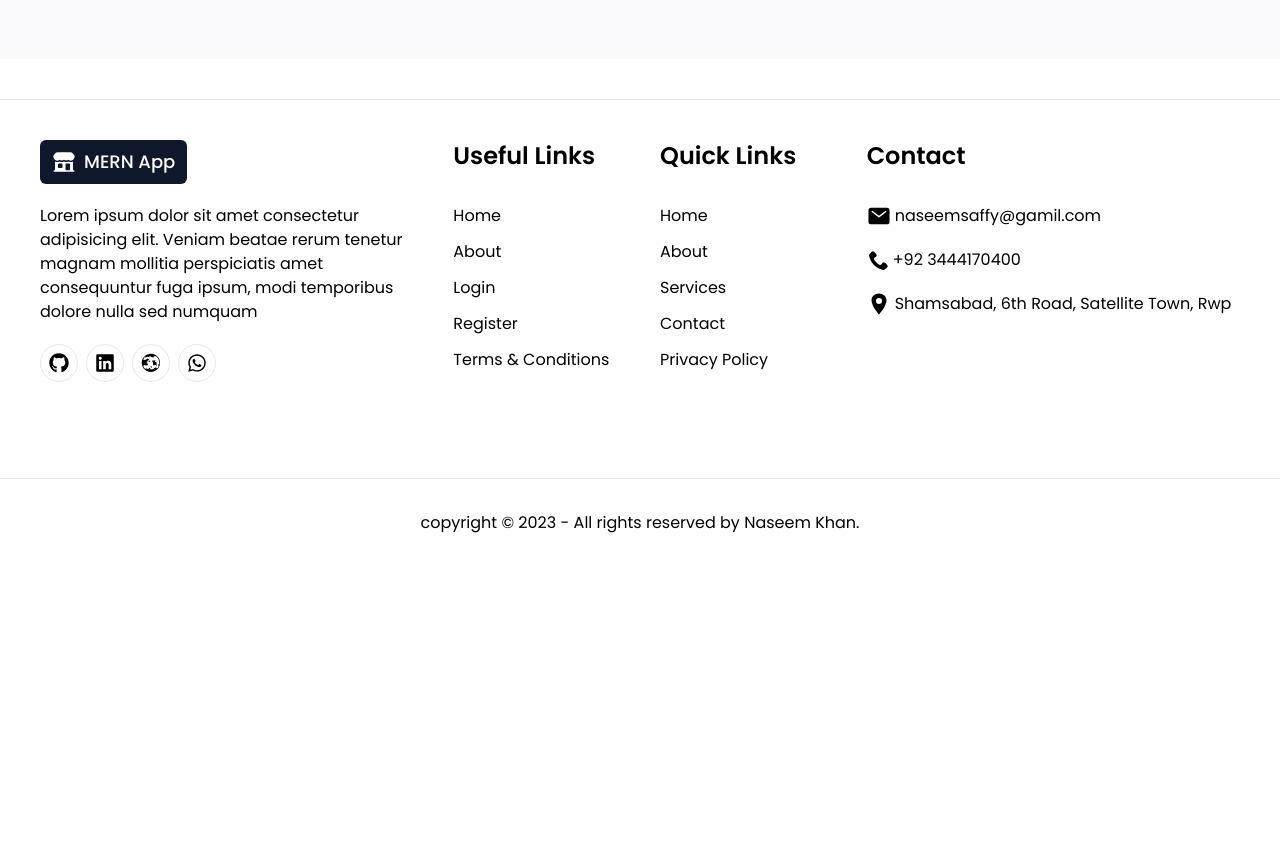
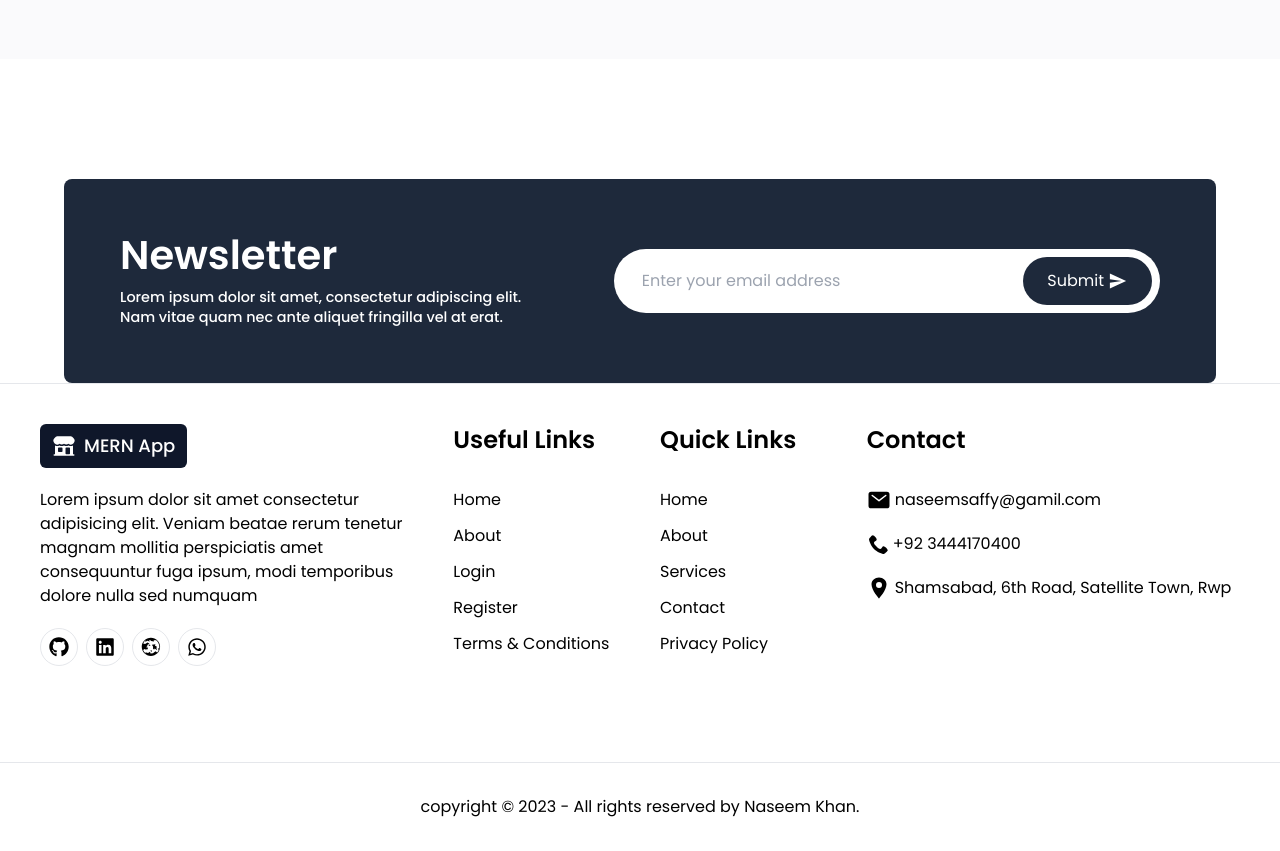
Before and after one commit to naseemkhandev/mern-agency-website, a React (Vite) app in the folder client/: page / in a window 1280 px wide. Shown: the part 1660-2511 px from the top of the page. Before the commit the page ends 2227 px from the top, so only its background shows below. Built offline with nearby package versions, Linux system fonts and the light colour scheme.

Commit message:
newsletter component done

```diff
--- /dev/null
+++ b/client/src/components/NewsLetter.jsx
@@ -0,0 +1,39 @@
+import { IoMdSend } from "react-icons/io";
+
+const Newsletter = () => {
+	return (
+		<div className="py-5 sm:py-10 relative overflow-hidden mt-20 -mb-20">
+			<div className="container mx-auto p-7 sm:p-10 md:p-12 xl:p-14 md:rounded-lg flex flex-col lg:flex-row items-center justify-between gap-5 xl:gap-20 bg-slate-800 text-white w-full md:max-w-4xl lg:max-w-5xl xl:max-w-6xl 2xl:max-w-7xl">
+				<div>
+					<h2 className="text-3xl sm:text-4xl mb-3 md:text-[2.5rem] font-semibold">
+						Newsletter
+					</h2>
+					<p className="text-sm sm:text-[.9rem] font-[500]">
+						Lorem ipsum dolor sit amet, consectetur adipiscing elit. Nam vitae
+						quam nec ante aliquet fringilla vel at erat.
+					</p>
+				</div>
+				<div className="w-full relative">
+					<input
+						placeholder="Enter your email address"
+						name="email"
+						id="email"
+						required
+						className="dark:text-white py-4 sm:py-5 text-sm sm:text-base px-5 sm:px-7 rounded-full text-black pr-16 sm:pr-36 w-full"
+					/>
+					<button
+						type="submit"
+						className="rounded-full bg-slate-800 hover:bg-slate-700 hover:text-white sm:px-6 px-3 py-3 dark:text-white flex items-center gap-1 absolute top-1/2 -translate-y-1/2 right-1 sm:right-2"
+					>
+						<span className="hidden sm:block">Submit</span>
+						<span className="text-2xl sm:text-xl">
+							<IoMdSend />
+						</span>
+					</button>
+				</div>
+			</div>
+		</div>
+	);
+};
+
+export default Newsletter;
--- a/client/src/pages/Home.jsx
+++ b/client/src/pages/Home.jsx
@@ -2,6 +2,7 @@ import Hero from "../components/Hero";
 import Revenue from "../components/Revenue";
 import Services from "../data/services.json";
 import ServiceCard from "../components/common/ServiceCard";
+import NewsLetter from "../components/NewsLetter";
 
 const Home = () => {
 	return (
@@ -10,11 +11,12 @@ const Home = () => {
 			<Revenue />
 			<div className="bg-slate-400/5 py-10 md:py-16">
 				<div className="container mx-auto px-5 md:px-10 grid sm:grid-cols-2 lg:grid-cols-3 2xl:grid-cols-4 gap-5">
-					{Services.slice(0,3).map((service) => (
+					{Services.slice(0, 3).map((service) => (
 						<ServiceCard key={service.id} {...service} />
 					))}
 				</div>
 			</div>
+			<NewsLetter />
 		</div>
 	);
 };
```
